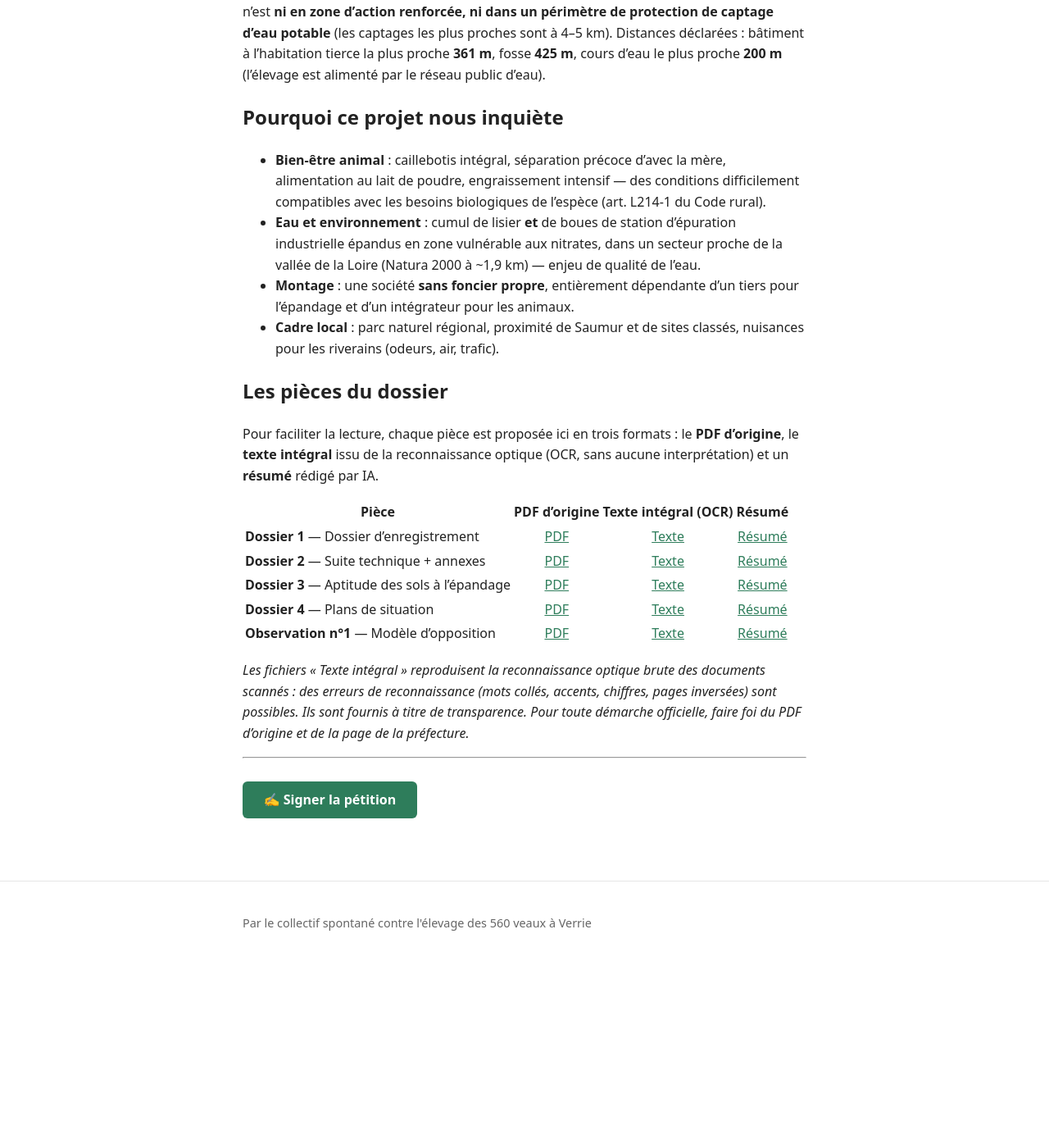
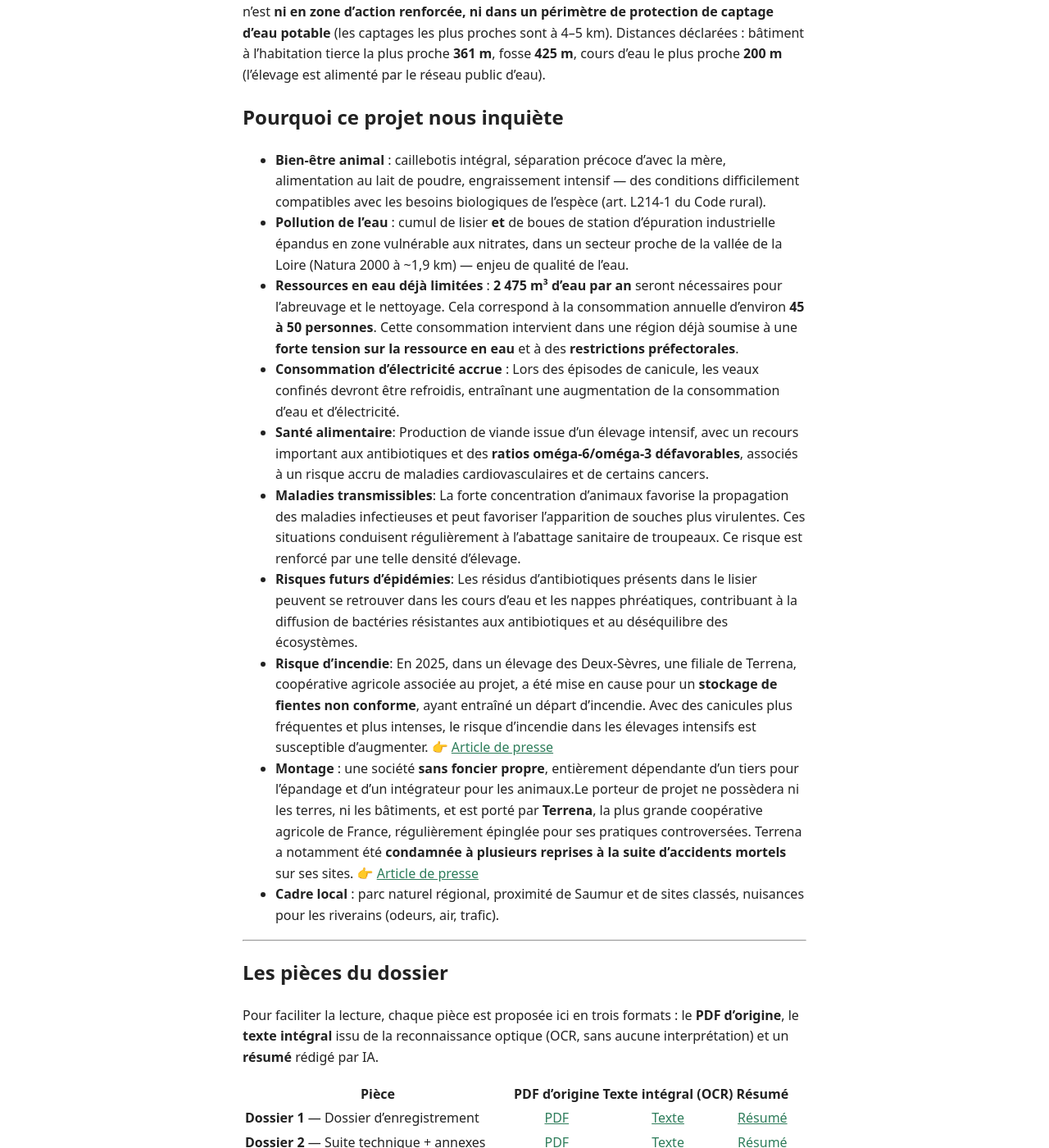
Before and after one commit to houlala/verrie-bad-trip, a Jekyll site: the page built from docs/dossier.md, in a window 1280 px wide and 1400 px high, scrolled down 1129 px. Shown: the whole window at 82% size. Built offline with Jekyll 4.4.1, drawn with Linux system fonts in a browser that asks for light colours; before the commit the page ends 2304 px from its top, so only the background shows below that.

Commit message:
Update dossier.md
Ajout des arguments de l'index sur cette page

```diff
--- a/docs/dossier.md
+++ b/docs/dossier.md
@@ -53,13 +53,21 @@ proche **200 m** (l'élevage est alimenté par le réseau public d'eau).
 - **Bien-être animal** : caillebotis intégral, séparation précoce d'avec la mère,
   alimentation au lait de poudre, engraissement intensif — des conditions difficilement
   compatibles avec les besoins biologiques de l'espèce (art. L214-1 du Code rural).
-- **Eau et environnement** : cumul de lisier **et** de boues de station d'épuration
+- **Pollution de l'eau** : cumul de lisier **et** de boues de station d'épuration
   industrielle épandus en zone vulnérable aux nitrates, dans un secteur proche de la vallée
   de la Loire (Natura 2000 à ~1,9 km) — enjeu de qualité de l'eau.
+- **Ressources en eau déjà limitées** : **2 475 m³ d'eau par an** seront nécessaires pour l'abreuvage et le nettoyage. Cela correspond à la consommation annuelle d'environ **45 à 50 personnes**. Cette consommation intervient dans une région déjà soumise à une **forte tension sur la ressource en eau** et à des **restrictions préfectorales**.
+- **Consommation d'électricité accrue** : Lors des épisodes de canicule, les veaux confinés devront être refroidis, entraînant une augmentation de la consommation d'eau et d'électricité.
+- **Santé alimentaire**: Production de viande issue d'un élevage intensif, avec un recours important aux antibiotiques et des **ratios oméga-6/oméga-3 défavorables**, associés à un risque accru de maladies cardiovasculaires et de certains cancers.
+- **Maladies transmissibles**: La forte concentration d'animaux favorise la propagation des maladies infectieuses et peut favoriser l'apparition de souches plus virulentes. Ces situations conduisent régulièrement à l'abattage sanitaire de troupeaux. Ce risque est renforcé par une telle densité d'élevage.
+- **Risques futurs d'épidémies**: Les résidus d'antibiotiques présents dans le lisier peuvent se retrouver dans les cours d'eau et les nappes phréatiques, contribuant à la diffusion de bactéries résistantes aux antibiotiques et au déséquilibre des écosystèmes.
+- **Risque d'incendie**: En 2025, dans un élevage des Deux-Sèvres, une filiale de Terrena, coopérative agricole associée au projet, a été mise en cause pour un **stockage de fientes non conforme**, ayant entraîné un départ d'incendie. Avec des canicules plus fréquentes et plus intenses, le risque d'incendie dans les élevages intensifs est susceptible d'augmenter. 👉 [Article de presse](https://lutte-ouvriere.org/portail/breves/mort-travail-responsabilite-terrena-nouvelle-fois-reconnue-par-justice-167114.html)
 - **Montage** : une société **sans foncier propre**, entièrement dépendante d'un tiers pour
-  l'épandage et d'un intégrateur pour les animaux.
+  l'épandage et d'un intégrateur pour les animaux.Le porteur de projet ne possèdera ni les terres, ni les bâtiments, et est porté par **Terrena**, la plus grande coopérative agricole de France, régulièrement épinglée pour ses pratiques controversées. Terrena a notamment été **condamnée à plusieurs reprises à la suite d'accidents mortels** sur ses sites. 👉 [Article de presse](https://www.ouest-france.fr/economie/agroalimentaire/neuf-mois-apres-un-feu-de-fientes-letat-epingle-cet-elevage-de-poules-industriel-des-deux-sevres-007cf46a-7787-11f1-980a-970130a57304)
 - **Cadre local** : parc naturel régional, proximité de Saumur et de sites classés,
   nuisances pour les riverains (odeurs, air, trafic).
+
+---
 
 ## Les pièces du dossier
 
```
